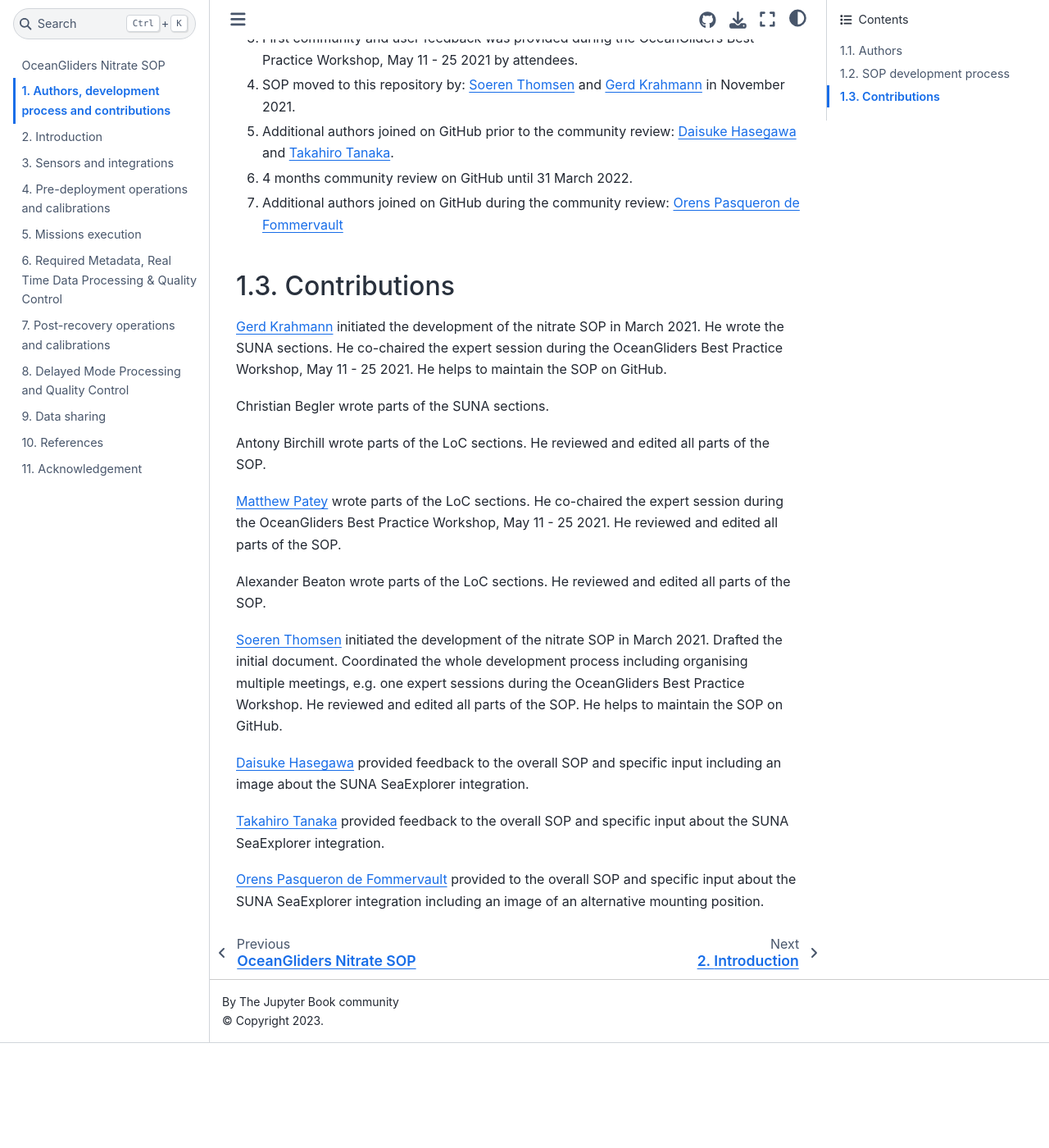
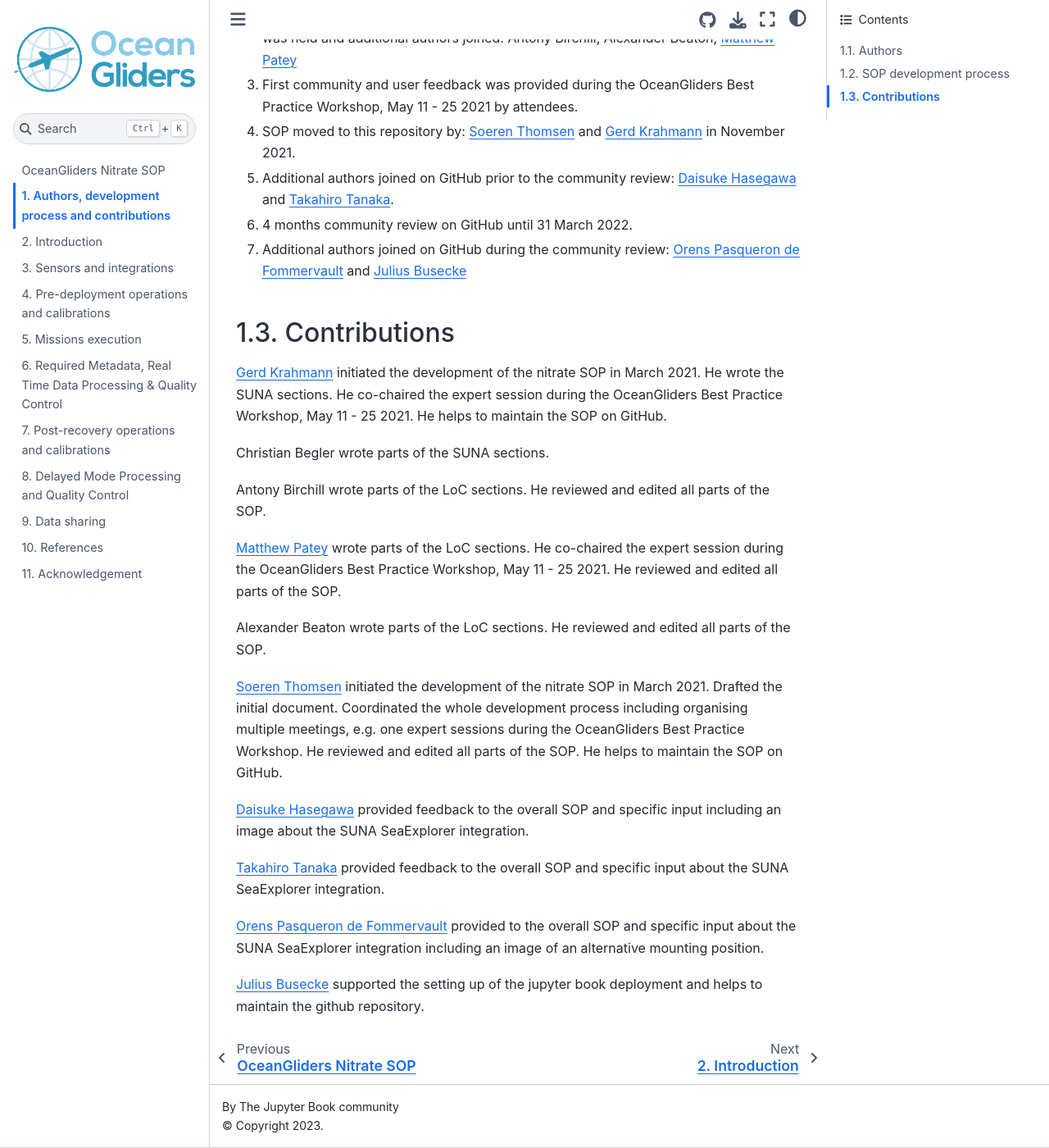
Before and after one commit to OceanGlidersCommunity/Nitrate_SOP, a Jupyter Book: the page built from sections/authors_SOP_development_process.md, in a window 1280 px wide and 1400 px high, scrolled down 920 px. Shown: the whole window at 82% size. Built offline with Jupyter Book 1.0.4 settings and Sphinx 7.4.7 and the Sphinx Book theme 1.1.4, drawn with Linux system fonts in a browser that asks for light colours; before the commit the page ends 2192 px from its top, so only the background shows below that; some of the changed text lies outside the part shown.

Commit message:
add Julius Busecke author + contributions (#106)

```diff
--- a/sections/authors_SOP_development_process.md
+++ b/sections/authors_SOP_development_process.md
@@ -10,6 +10,7 @@
   7. [Daisuke Hasegawa](https://github.com/daisuke-hasegawa), *Japan Fisheries Research and Education Agency (FRA), Shiogama, Japan,* [0000-0002-8685-7042](https://orcid.org/0000-0002-8685-7042)
   8. [Takahiro Tanaka](https://github.com/Tanaka7800), *Japan Fisheries Research and Education Agency (FRA), Shiogama, Japan,* [0000-0003-0700-5907](https://orcid.org/0000-0003-0700-5907)
   9. [Orens Pasqueron de Fommervault](https://github.com/orensDef), *ALSEAMAR-ALCEN, France,* [0000-0001-7418-0874](https://orcid.org/0000-0001-7418-0874)
+  10. [Julius Busecke](https://github.com/jbusecke), *Columbia University/Lamont-Doherty Earth Observatory, New York, USA*, [0000-0001-8571-865X](https://orcid.org/0000-0001-8571-865X)
 
 ## SOP development process
 
@@ -26,7 +27,7 @@ additional authors joined: Antony Birchill, Alexander Beaton, [Matthew Patey](ht
 
 6) 4 months community review on GitHub until 31 March 2022.
 
-7) Additional authors joined on GitHub during the community review: [Orens Pasqueron de Fommervault](https://github.com/orensDef)
+7) Additional authors joined on GitHub during the community review: [Orens Pasqueron de Fommervault](https://github.com/orensDef) and [Julius Busecke](https://github.com/jbusecke)
 
 ## Contributions
 [Gerd Krahmann](https://github.com/gkrahmann) initiated the development of the nitrate SOP in March 2021. He wrote the SUNA sections. He co-chaired the expert session during the OceanGliders Best Practice Workshop, May 11 - 25 2021. He helps to maintain the SOP on GitHub.
@@ -54,3 +55,5 @@ He helps to maintain the SOP on GitHub.
 [Takahiro Tanaka](https://github.com/Tanaka7800) provided feedback to the overall SOP and specific input about the SUNA SeaExplorer integration.
 
 [Orens Pasqueron de Fommervault](https://github.com/orensDef) provided to the overall SOP and specific input about the SUNA SeaExplorer integration including an image of an alternative mounting position.
+
+[Julius Busecke](https://github.com/jbusecke) supported the setting up of the jupyter book deployment and helps to maintain the github repository.
```
